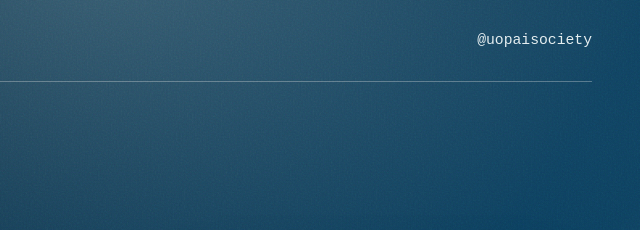
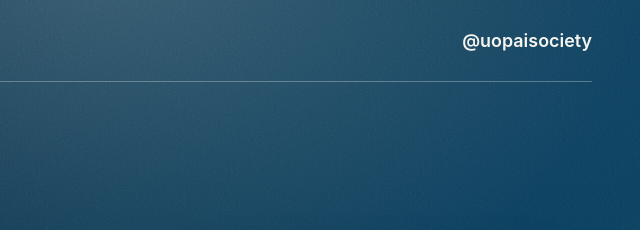
Before and after one commit to uopaisociety/society, a plain HTML site: page join/index.html in a window 1280 px wide. Shown: the top 230 px of the page, 640-1280 px from the left. Drawn offline with Linux system fonts and the light colour scheme.

Commit message:
Improve handle legibility and fade the idle motion control (#13)

```diff
--- a/join/index.html
+++ b/join/index.html
@@ -75,7 +75,11 @@
       color: var(--cream);
       font: 500 .72rem Inter, system-ui, sans-serif;
       cursor: pointer;
+      animation: dismiss-motion-toggle .4s ease 5s forwards;
     }
+    @keyframes dismiss-motion-toggle { to { opacity: 0; } }
+    .motion-toggle:is(:hover, :focus-visible),
+    body[data-motion-paused] .motion-toggle { animation: none; }
     .motion-toggle:focus-visible { outline: 2px solid var(--cream); outline-offset: 3px; }
     @media (prefers-reduced-motion: reduce) {
       .ambient::before { animation: none; }
@@ -91,7 +95,11 @@
       border-bottom: 1px solid #f7f5f04d;
     }
     .logo { display: block; width: clamp(155px, 21vw, 248px); height: auto; }
-    .handle { font: 500 clamp(.72rem, 1.15vw, .94rem)/1.4 var(--mono); color: #e5eef0; }
+    .handle {
+      font: 600 clamp(.875rem, 1.4vw, 1.125rem)/1.4 Inter, system-ui, sans-serif;
+      color: var(--cream);
+      white-space: nowrap;
+    }
     main {
       display: grid;
       grid-template-columns: minmax(0, 1.23fr) minmax(0, .77fr);
```
